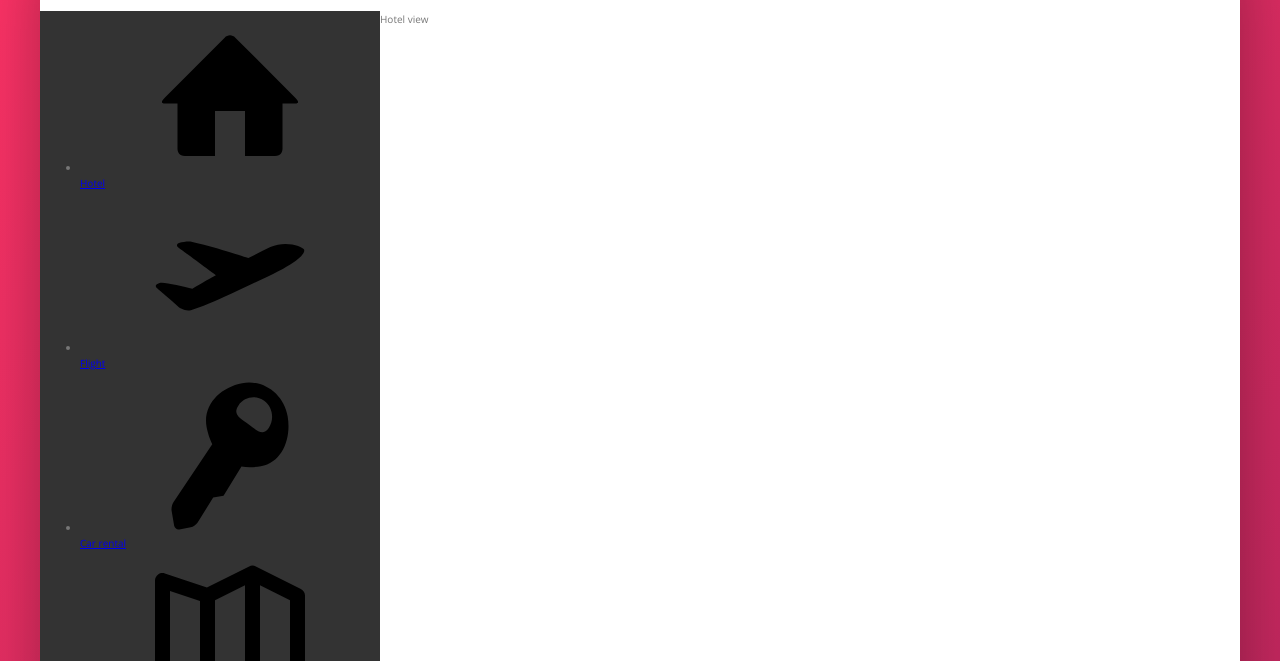
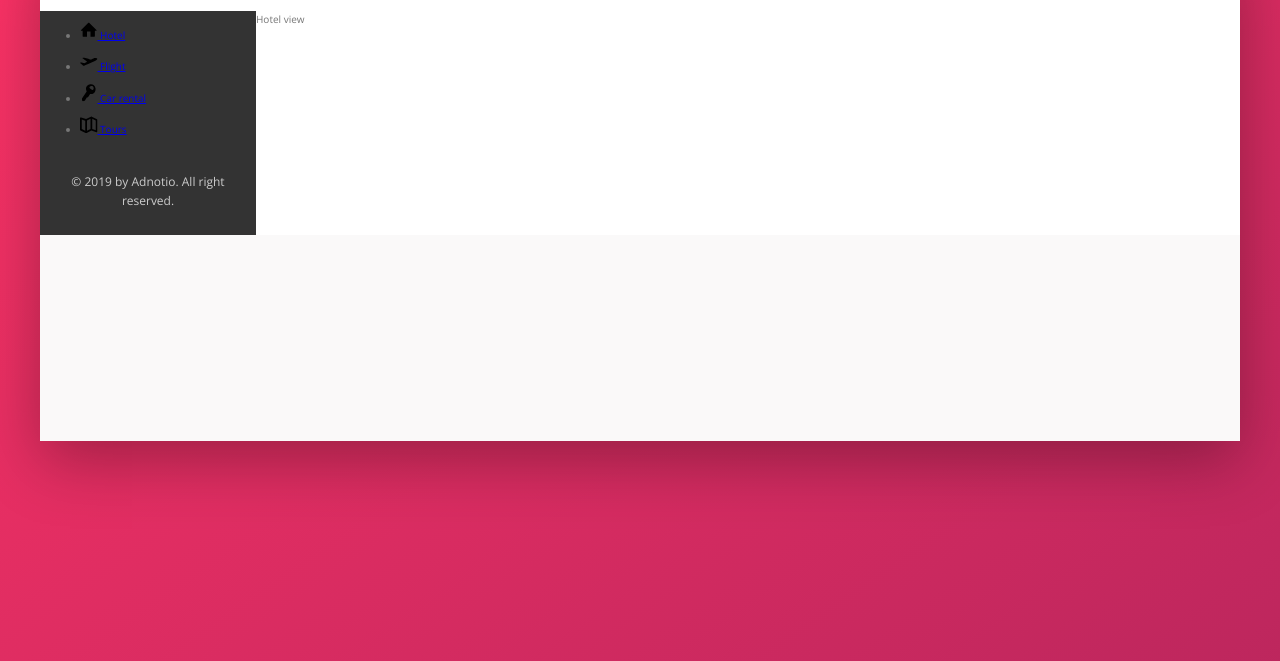
Before and after one commit to KrzysztofNyrek/Trillo, a website: page index.html in a window 1280 px wide. Shown: the part 139-800 px from the top of the page. Drawn offline with nearby package versions, Linux system fonts and the light colour scheme.

Commit message:
Set side nav icon size

```diff
--- a/sass/_components.scss
+++ b/sass/_components.scss
@@ -95,6 +95,14 @@
     margin-right: 1rem;
   }
 }
+
+.side-nav{
+  &__icon{
+    width: 1.75rem;
+    height: 1.75rem;
+  }
+}
+
 .legal{
   font-size: 1.2rem;
   color: var(--color-GreyLight4);
```
Also changed, not shown: css/style.css.
